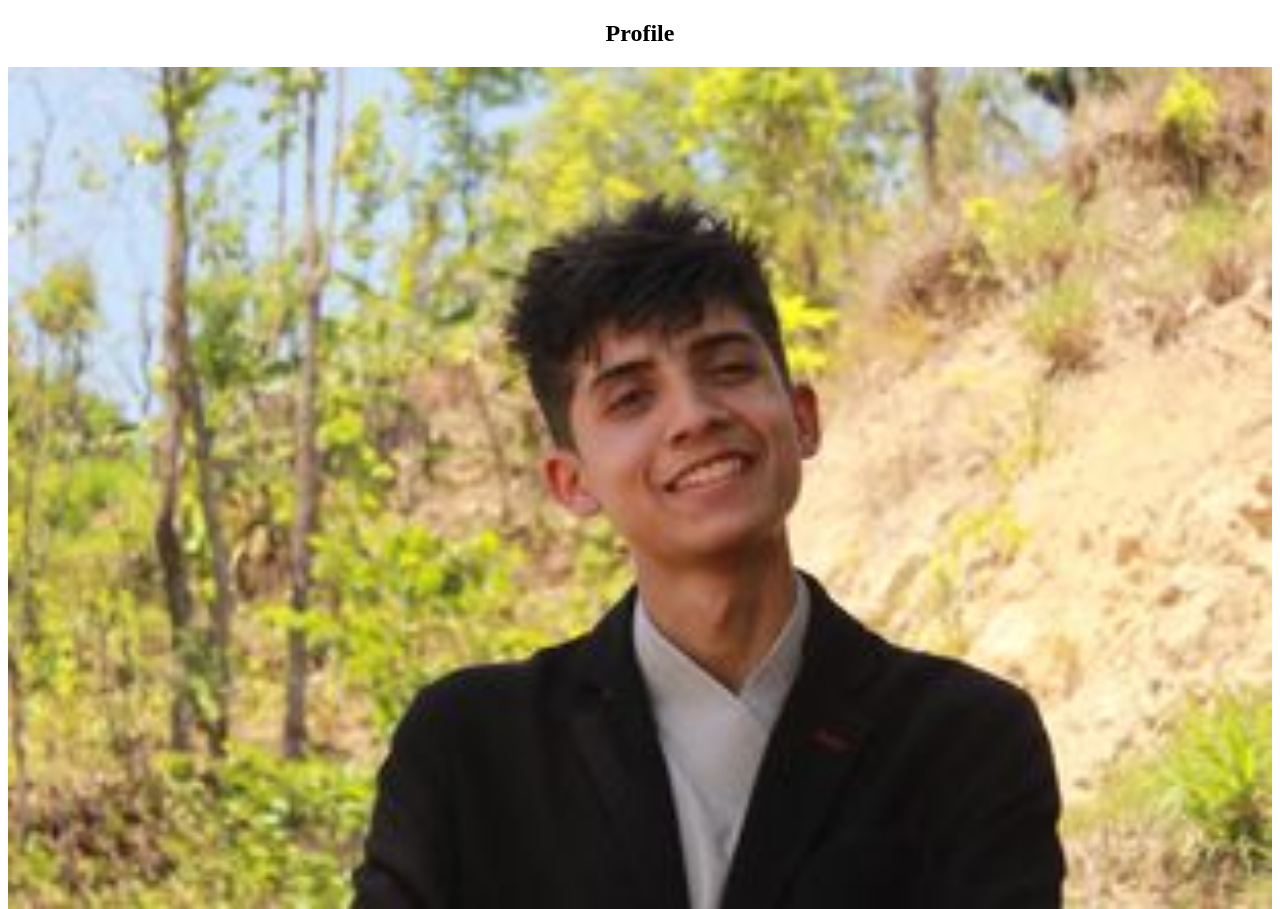
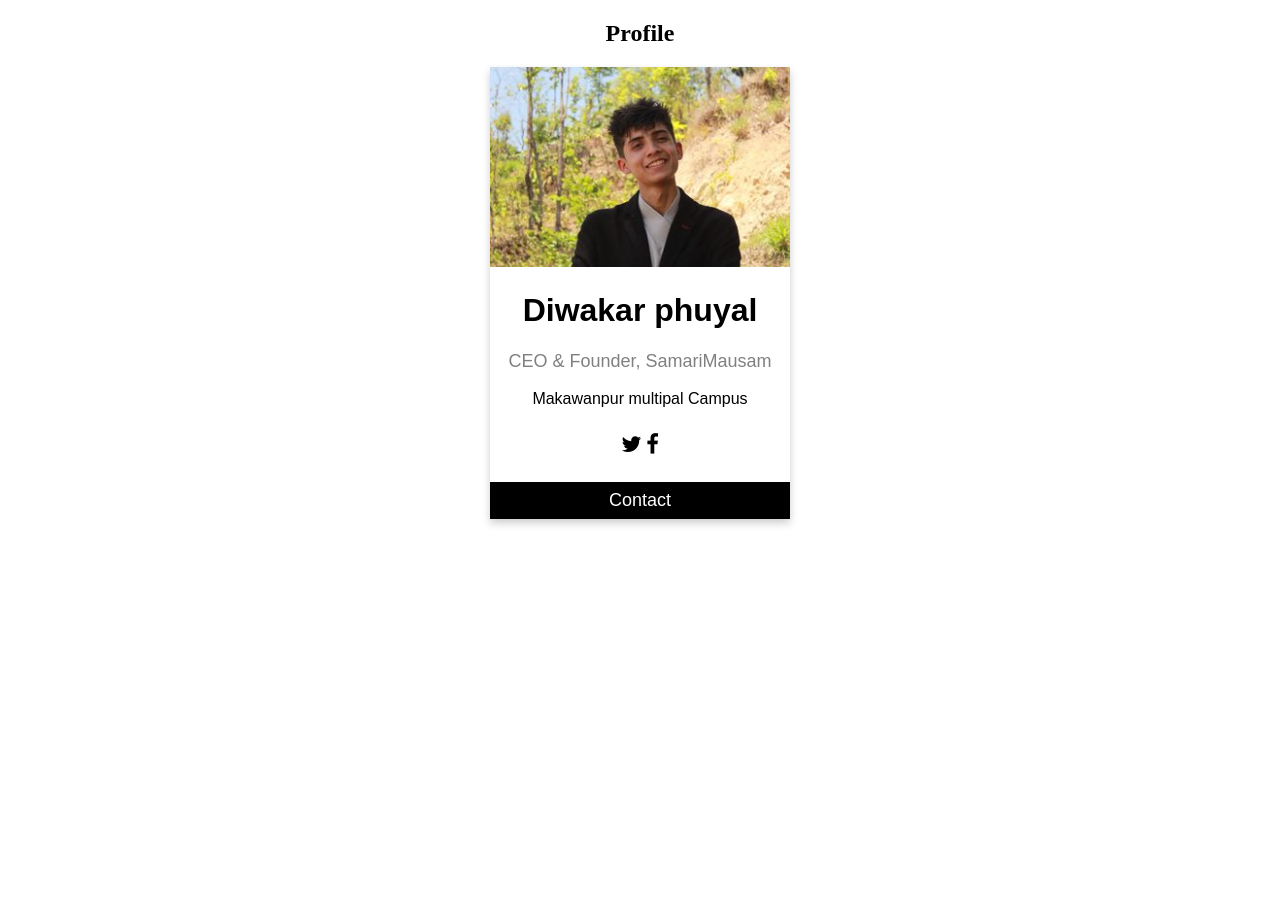
Before and after one commit to Samariweather/mausum, a plain HTML site: page profile.html in a window 1280 px wide. Shown: the top 909 px of the page. After the commit the page ends 800 px from the top, so only its background shows below. Drawn offline with Linux system fonts and the light colour scheme.

Commit message:
Update profile.html

```diff
--- a/profile.html
+++ b/profile.html
@@ -3,7 +3,7 @@
 <head>
 <link rel="stylesheet" href="https://cdnjs.cloudflare.com/ajax/libs/font-awesome/4.7.0/css/font-awesome.min.css">
 <style>
-.background-image url:https://source.unsplash.com/1600x900/?nature,above;
+
 .card {
   box-shadow: 0 4px 8px 0 rgba(0, 0, 0, 0.2);
   max-width: 300px;
```
